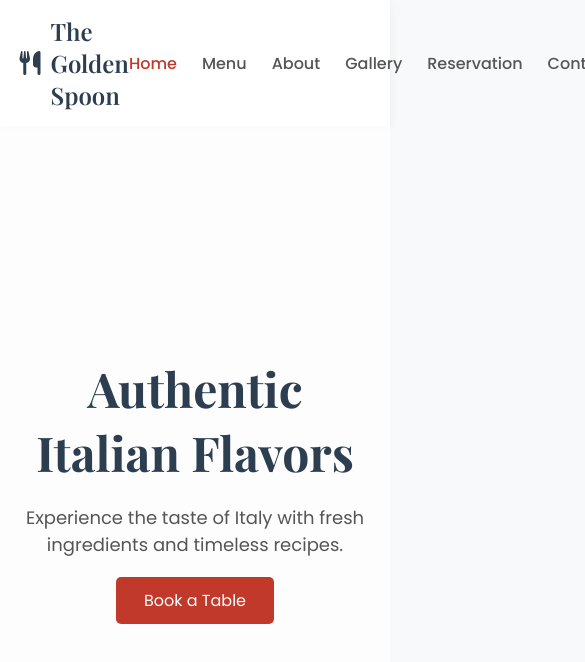
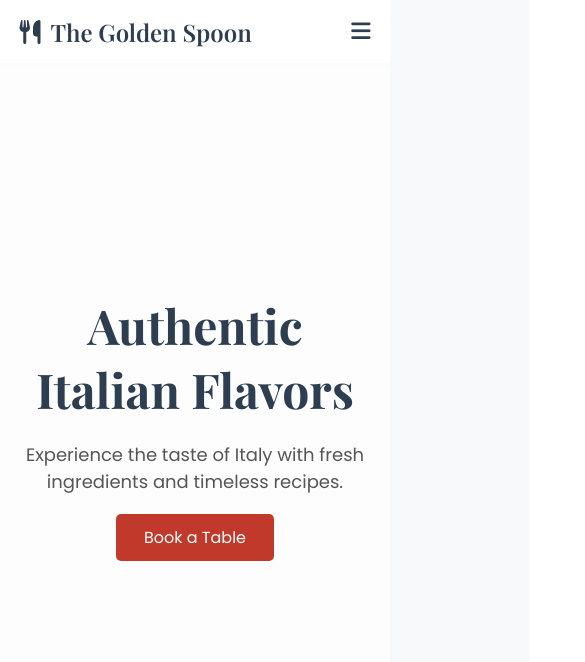
Before and after one commit to touhid-khan/the-golden-spoon, a plain HTML site: page index.html in a window 390 px wide. Shown: the top 662 px of the page, 585 px wide, since content can reach past the window. Drawn offline with nearby package versions, Linux system fonts and the light colour scheme.

Commit message:
Added responsive navbar and mobile hamburger toggle functionality with CSS and JS

```diff
--- a/css/style.css
+++ b/css/style.css
@@ -119,3 +119,37 @@ a {
 .btn:hover {
     opacity: 0.9;
 }
+
+
+/* ===========================
+   RESPONSIVE NAVBAR
+=========================== */
+@media (max-width: 768px) {
+    .nav-links {
+        position: fixed;
+        top: 0;
+        right: -100%;
+        height: 100%;
+        width: 250px;
+        background-color: var(--white);
+        flex-direction: column;
+        align-items: center;
+        justify-content: center;
+        gap: 40px;
+        transition: 0.3s;
+        z-index: 999;
+    }
+
+    .nav-links.show {
+        right: 0;
+    }
+
+    .hamburger {
+        display: block;
+        color: var(--dark-color);
+    }
+
+    .nav-links li {
+        font-size: 20px;
+    }
+}
--- a/js/script.js
+++ b/js/script.js
@@ -1 +1,7 @@
-console.log("The Golden Spoon Loaded");
+// Hamburger menu toggle
+const hamburger = document.querySelector('.hamburger');
+const navLinks = document.querySelector('.nav-links');
+
+hamburger.addEventListener('click', () => {
+    navLinks.classList.toggle('show');
+});
```
